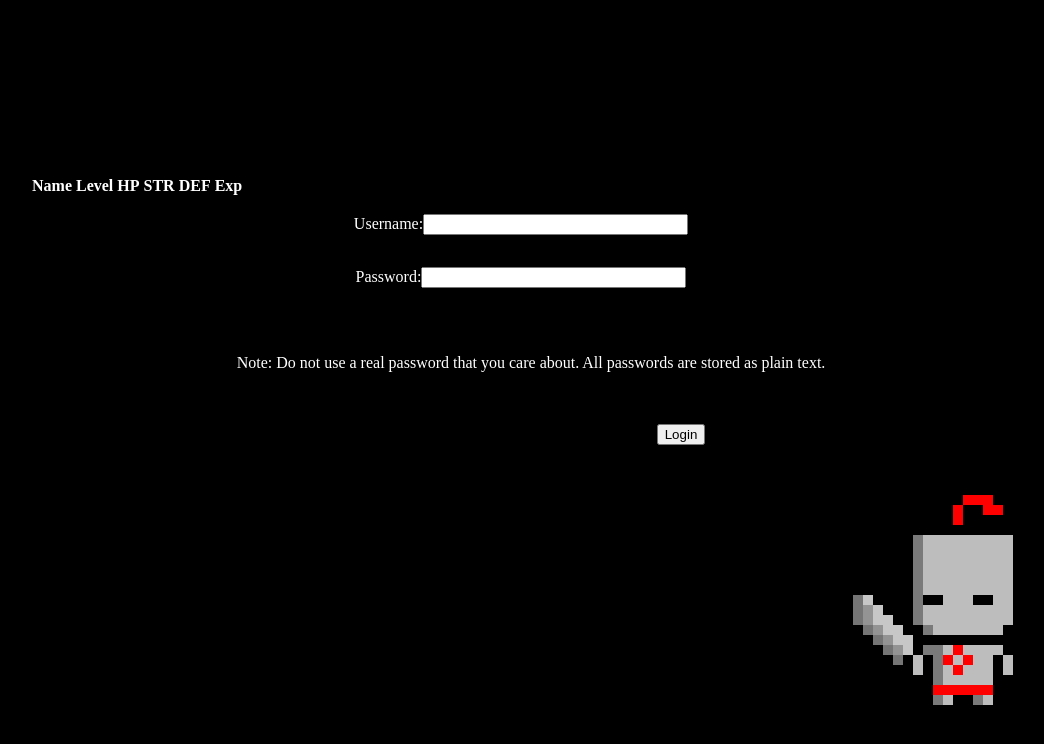
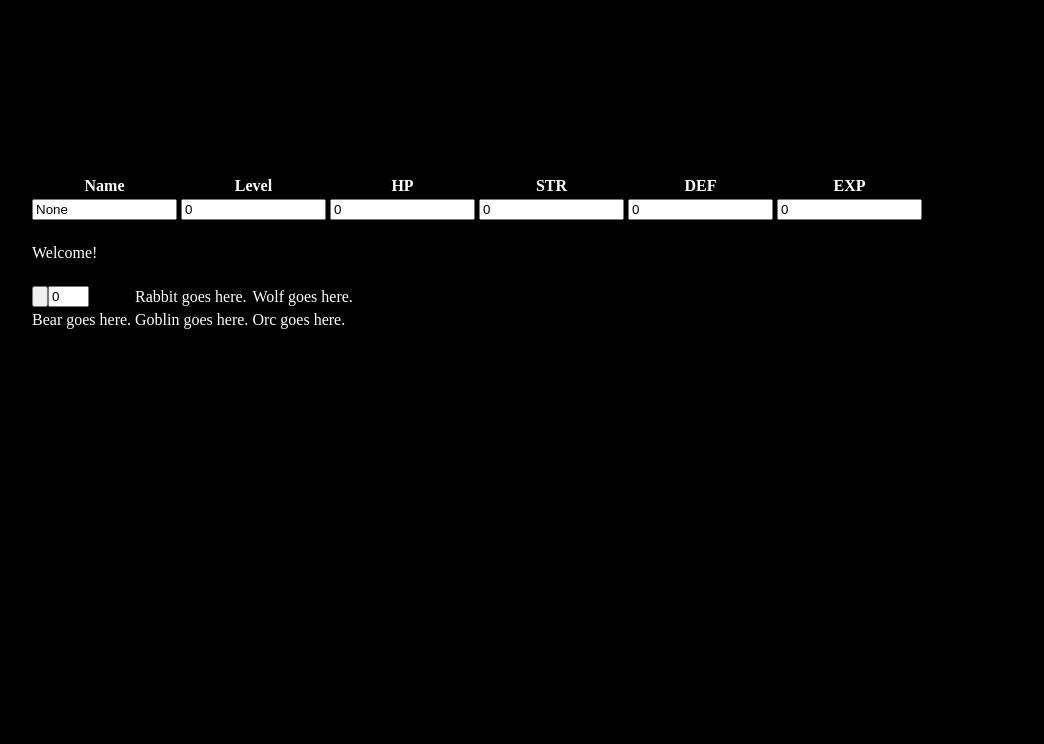
Before and after one commit to bdaxlol/cs313-pointlessquest, a Node server app: template views/pages/game.ejs in a window 1280 px wide. Shown: the top 744 px of the page, without its empty margins (109-1153 px from the left). Run offline with Node 20, Linux system fonts and the light colour scheme; the template is opened without the code that fills it, so the values that code supplies are empty; some libraries are stand-ins or nearby versions.

Commit message:
added combat js

```diff
--- a/index.js
+++ b/index.js
@@ -110,6 +110,20 @@
 	});
 }
 
+function fetchPlayerData(username) {
+  pg.connect(process.env.DATABASE_URL, function(err, client, done) {
+      client.query("SELECT p.name, p.exp_points, p.max_hp, p.strength, p.defense FROM player p INNER JOIN user_account ua ON p.user_id = ua.id WHERE ua.username='"+username+"'", function(err, result) {
+      done();
+      if (err) {
+        console.error(err); response.send("Error " + err);
+      } else {
+        console.log("Got player data. Moving to game page.")
+        response.render('pages/game', {results: result.rows} );
+      }
+      });
+  });
+}
+
 function userExists(username, results) {
 	var found = false;
 	results.forEach(function(r) {
--- a/public/char.js
+++ b/public/char.js
@@ -1,3 +1,50 @@
+var playerName = "Uninitialized";
+var playerLevel = 0;
+var playerMaxHP = 0;
+var playerHP = 0;
+var playerSTR = 0;
+var playerDEF = 0;
+var playerEXP = 0;
+
+var slime = {name:"Slime", hp:50, exp:5, str:5, def:5};
+var rabbit = {name:"Rabbit", hp:70, exp:8, str:6, def:8};
+var wolf = {name:"Wolf", hp:150, exp:18, str:15, def:8};
+var bear = {name:"Bear", hp:250, exp:30, str:19, def:15};
+var goblin = {name:"Goblin", hp:100, exp:35, str:25, def:18};
+var orc = {name:"Orc", hp:400, exp:65, str:30, def:25};
+
+function initializeValues(name, hp, str, def, exp) {
+	playerName = name;
+	playerMaxHP = playerHP = hp;
+	playerSTR = str;
+	playerDEF = def;
+	playerEXP = exp;
+	playerLevel = Math.round(Math.sqrt(exp/20));
+
+	document.getElementById("playerName").value = playerName;
+	document.getElementById("playerLevel").value = playerLevel;
+	document.getElementById("playerHP").value = playerHP + " / " playerMaxHP;
+	document.getElementById("playerSTR").value = playerSTR;
+	document.getElementById("playerDEF").value = playerDEF;
+	document.getElementById("playerEXP").value = playerEXP;
+}
+
+function updateVals() {
+	document.getElementById("playerName").value = playerName;
+	document.getElementById("playerLevel").value = playerLevel;
+	document.getElementById("playerHP").value = playerHP + " / " playerMaxHP;
+	document.getElementById("playerSTR").value = playerSTR;
+	document.getElementById("playerDEF").value = playerDEF;
+	document.getElementById("playerEXP").value = playerEXP;
+
+	document.getElementById("slimeHP").value = slime.hp;
+	document.getElementById("rabbitHP").value = rabbit.hp;
+	document.getElementById("wolfHP").value = wolf.hp;
+	document.getElementById("bearHP").value = bear.hp;
+	document.getElementById("goblinHP").value = goblin.hp;
+	document.getElementById("orcHP").value = orc.hp;
+}
+
 function increaseStat(id, val) {
 	var initialVal;
 	initialVal = parseInt(document.getElementById(id).value);
@@ -20,3 +67,64 @@
 		document.getElementById("defBtn").style.visibility = 'hidden';
 	}
 }
+
+function attackEnemy(enemy) {
+	//deal dmg
+	var dmgGiven = Math.max(playerSTR - enemy.def, 0);
+	enemy.hp -= dmgGiven;
+	addLine("You attack " + enemy.name + " for " + dmgGiven + " damage.");
+
+	//see if dead
+	if (enemy.hp > 0) {
+		var dmgReceived = Math.max(enemy.str - playerDEF, 0);
+		playerHP -= dmgReceived;
+		addLine(enemy.name + " attacks you for " + dmgReceived + " damage.");
+
+		//see if counter-attack killed you
+		if (playerHP > 0) {
+			//You lived. Do nothing?
+		} else {
+			//You died. Show msg and reset stats.
+			addLine("You died! Next time, maybe dont attack the " + enemy.name + ".");
+			playerHP = playerMaxHP;
+			enemy.hp += dmgGiven;
+		}
+	} else {
+		//enemy died, grant exp, respawn monster
+		addLine(enemy.name + " died.");
+		addLine("You gain " + enemy.exp + " experience points.");
+		playerEXP += enemy.exp;
+
+		var checkLevel = Math.round(Math.sqrt(playerEXP/20));
+		if (checkLevel > playerLevel) {
+			//you gained a level
+			playerLevel = checkLevel;
+			var stat = prompt("Level up! Pick a stat to increase!", "hp, def, or str");
+    		if (stat == "hp") {
+        		playerMaxHP += 5;
+    		} else if (stat == "str") {
+        		playerSTR += 1;
+    		} else if (stat == "def") {
+        		playerDEF += 1;;
+    		} else {
+        		confirm("I do not recognize that input. You get nothing.");
+    		}
+    		addLine("Level up! You are now level " + playerLevel)
+		}
+		playerHP = playerMaxHP;
+	}
+	updateVals();
+}
+
+function addLine(str) {
+    var table = document.getElementById("scrollTable");
+    var row = table.insertRow(-1);
+    var cell1 = row.insertCell(0);
+    cell1.innerHTML = str;
+    updateScroll();
+}
+
+function updateScroll(){
+    var element = document.getElementById("scrollDiv");
+    element.scrollTop = element.scrollHeight;
+}
--- a/views/pages/game.ejs
+++ b/views/pages/game.ejs
@@ -5,23 +5,10 @@
 	<link rel="stylesheet" href="stylesheets/styles.css">
 	<script src="char.js"></script>
 	<script src="https://ajax.googleapis.com/ajax/libs/jquery/3.2.1/jquery.min.js"></script>
-	<script type="text/javascript">
-		function getData() {
-			$.get(
-				"/loadData",
-				{username : <%= username %>},
-				function(data) {
-					data.forEach(function(r) {
-						console.log(r);
-					});
-				}
-			);
-		}
-	</script>
 </head>
-<body onload="getData()">
+<body>
 	<br><br>
-
+	<% initializeValues(results.rows[0].name, results.rows[0].hp, results.rows[0].str, results.rows[0].def, results.rows[0].exp); %>
 	<!-- -->
 	<table>
 		<tr>
@@ -30,26 +17,39 @@
 			<th>HP</th>
 			<th>STR</th>
 			<th>DEF</th>
-			<th>Exp</th>
+			<th>EXP</th>
 		</tr>
-
+		<tr>
+			<td><input type="text" name="playerName" id="playerName" size=15 value="None" readonly></td>
+			<td><input type="text" name="playerLevel" id="playerLevel" size=15 value=0 readonly></td>
+			<td><input type="text" name="playerHP" id="playerHP" size=15 value=0 readonly></td>
+			<td><input type="text" name="playerSTR" id="playerSTR" size=15 value=0 readonly></td>
+			<td><input type="text" name="playerDEF" id="playerDEF" size=15 value=0 readonly></td>
+			<td><input type="text" name="playerEXP" id="playerEXP" size=15 value=0 readonly></td>
+		</tr>
 	</table>
-
-	<form action="/login" method="get">
-		<div class="container" style="text-align: center;">
-			<p class="inline">Username:<input type="text" name="username" id="username" class="inline" size=30></p>
-		</div>
-		<div class="container" style="text-align: center;">
-			<p class="inline">Password:<input type="text" name="pass" id="pass" class="inline" size=30></p>
-			<p><div id="passwordError" style="color: red">Incorrect password. Try again or use a different username</div></p>
-			<p>Note: Do not use a real password that you care about. All passwords are stored as plain text.</p>
-		</div>
-			<br><br>
-			<div style="text-align: center;">
-				<input type="submit" value="Login" id="loginBtn">
-			</div>
-		</div>
-		<img src="char.png" alt="character sprite" class="inline" style="float:right;width:170;height:220;">
-	</form>
+	<br>
+	<div id="scrollDiv">
+		<table id="scrollTable">
+			<tr>
+				<td>Welcome!</td>
+			</tr>
+		</table>
+	</div>
+	<br>
+	<div id="enemyDiv">
+		<table id="enemyTable">
+			<tr>
+				<td><input type="button" onclick="attackEnemy('slime')"><input type="text" name="slimeHP" id="slimeHP" size=2 value=0 readonly></td>
+				<td>Rabbit goes here.</td>
+				<td>Wolf goes here.</td>
+			</tr>
+			<tr>
+				<td>Bear goes here.</td>
+				<td>Goblin goes here.</td>
+				<td>Orc goes here.</td>
+			</tr>
+		</table>
+	</div>
 </body>
 </html>
```
